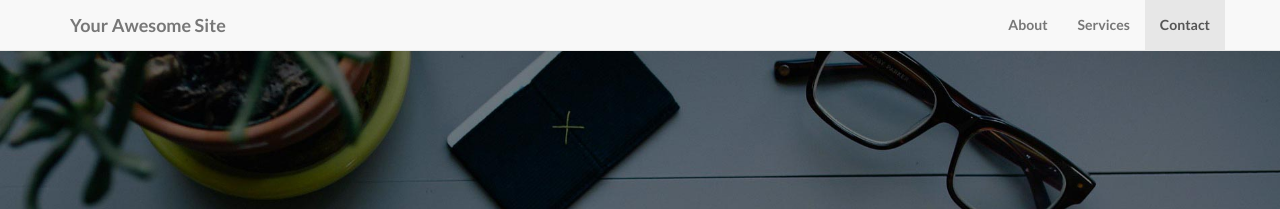
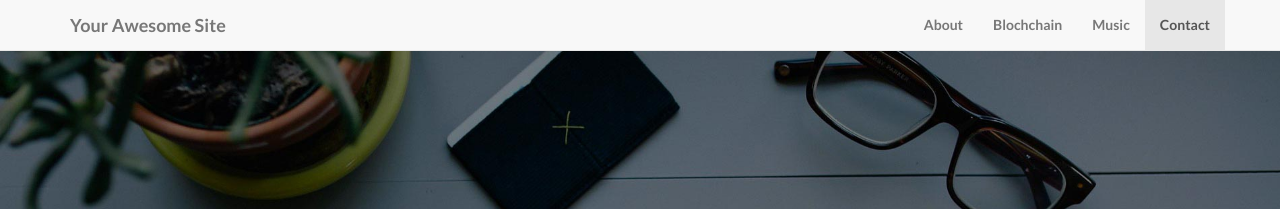
Before and after one commit to BabybearEunice/websiteTemplate1, a Jekyll site: the page built from index.html, in a window 1280 px wide. Shown: the top 209 px of the page. Built offline with Jekyll 4.4.1, drawn with Linux system fonts in a browser that asks for light colours; nearby versions of some CDN libraries; library files that are not in the unit come from our copies.

Commit message:
Update header.html

```diff
--- a/_includes/header.html
+++ b/_includes/header.html
@@ -18,8 +18,11 @@
                     <a class="page-scroll" href="#about">About</a>
                 </li>
                 <li>
-                    <a class="page-scroll" href="#services">Services</a>
+                    <a class="page-scroll" href="#services">Blochchain</a>
                 </li>
+		<li>
+		    <a class="page-scroll" href="#services">Music</a>
+		</li>
                 <li>
                     <a class="page-scroll" href="#contact">Contact</a>
                 </li>
```
